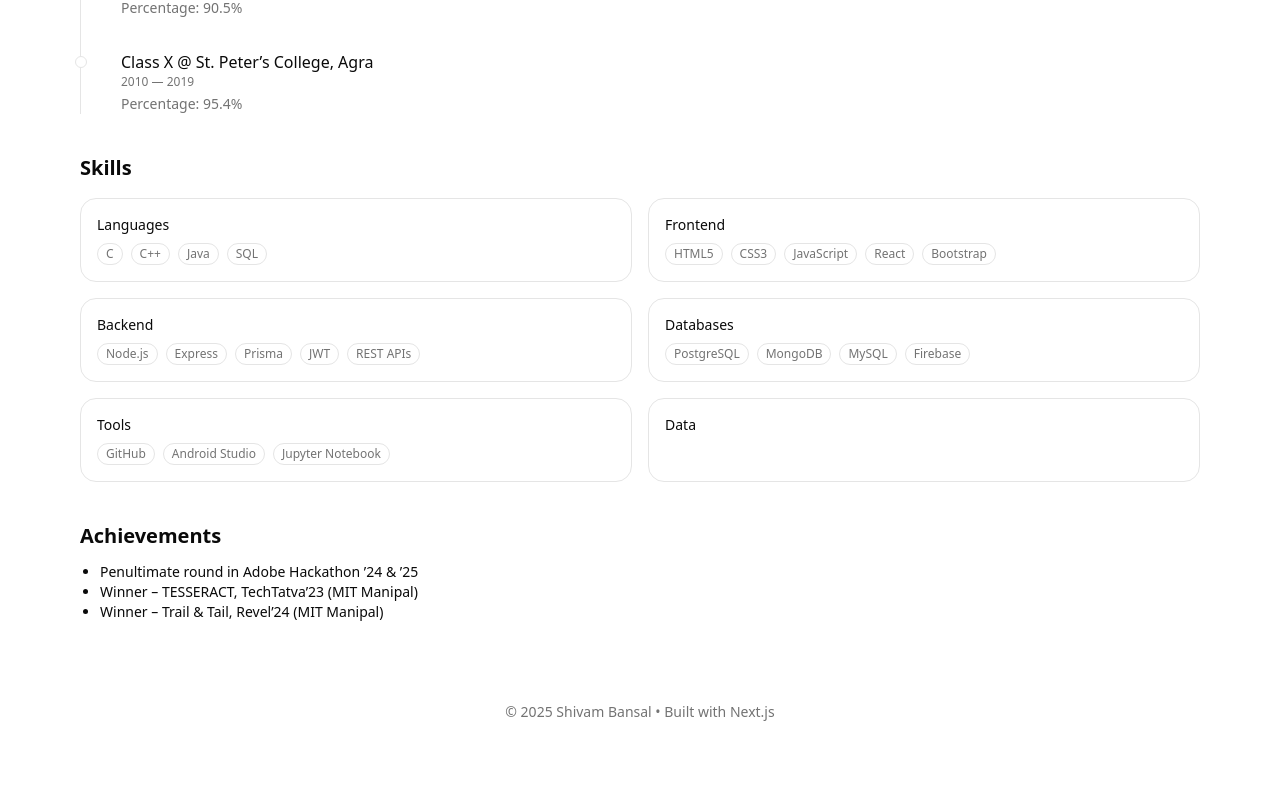
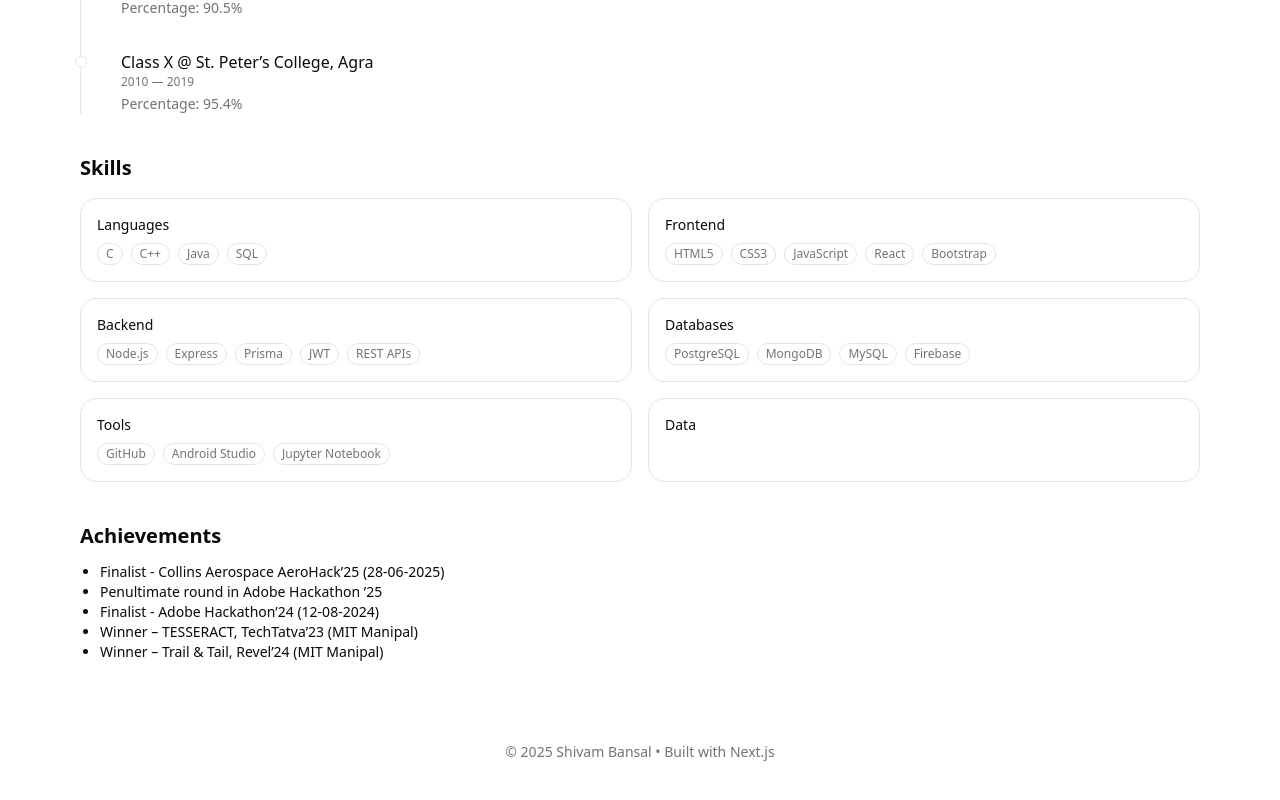
Before and after one commit to ShivamBansal0283/Portfolio_Shivam, a Next.js app: page /about in a window 1280 px wide. Shown: the part 534-1334 px from the top of the page. Before the commit the page ends 1296 px from the top, so only its background shows below. Built offline with nearby package versions, Linux system fonts and the light colour scheme.

Commit message:
Update awards.ts

```diff
--- a/src/content/awards.ts
+++ b/src/content/awards.ts
@@ -1,7 +1,9 @@
 // src/content/awards.ts
 const awards: string[] = [
   // fill from resume if you want
-  "Penultimate round in Adobe Hackathon ’24 & ’25",
+  "Finalist - Collins Aerospace AeroHack’25 (28-06-2025)",
+  "Penultimate round in Adobe Hackathon ’25",
+  "Finalist - Adobe Hackathon’24 (12-08-2024)",
   "Winner – TESSERACT, TechTatva’23 (MIT Manipal)",
   "Winner – Trail & Tail, Revel’24 (MIT Manipal)"
 ];
```
